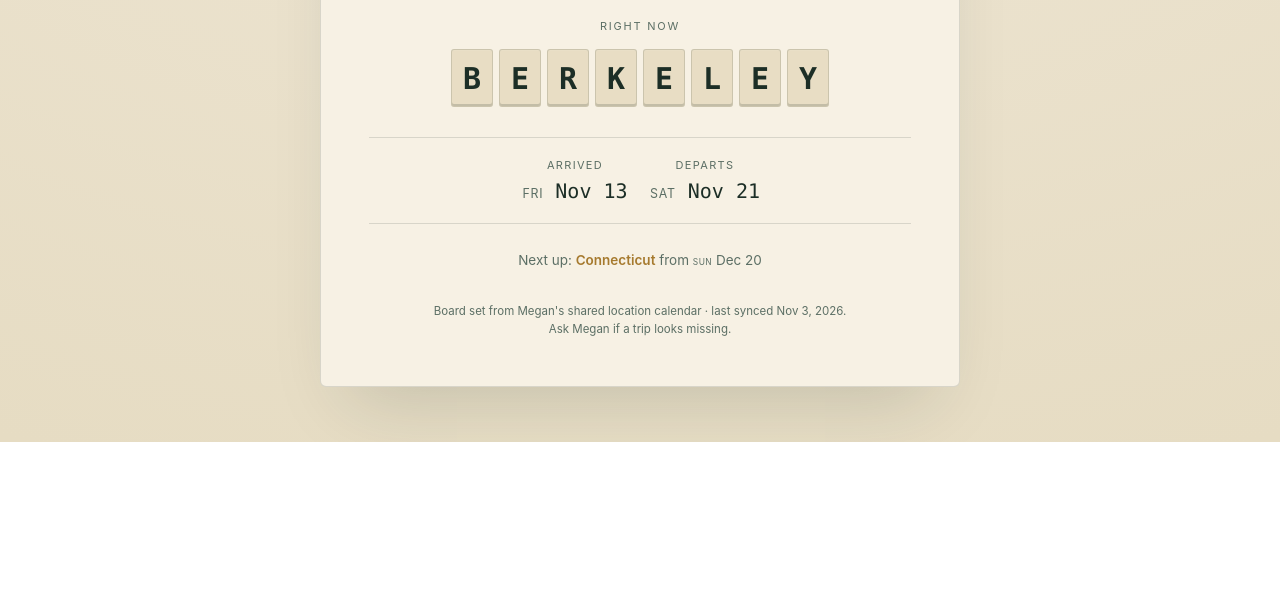
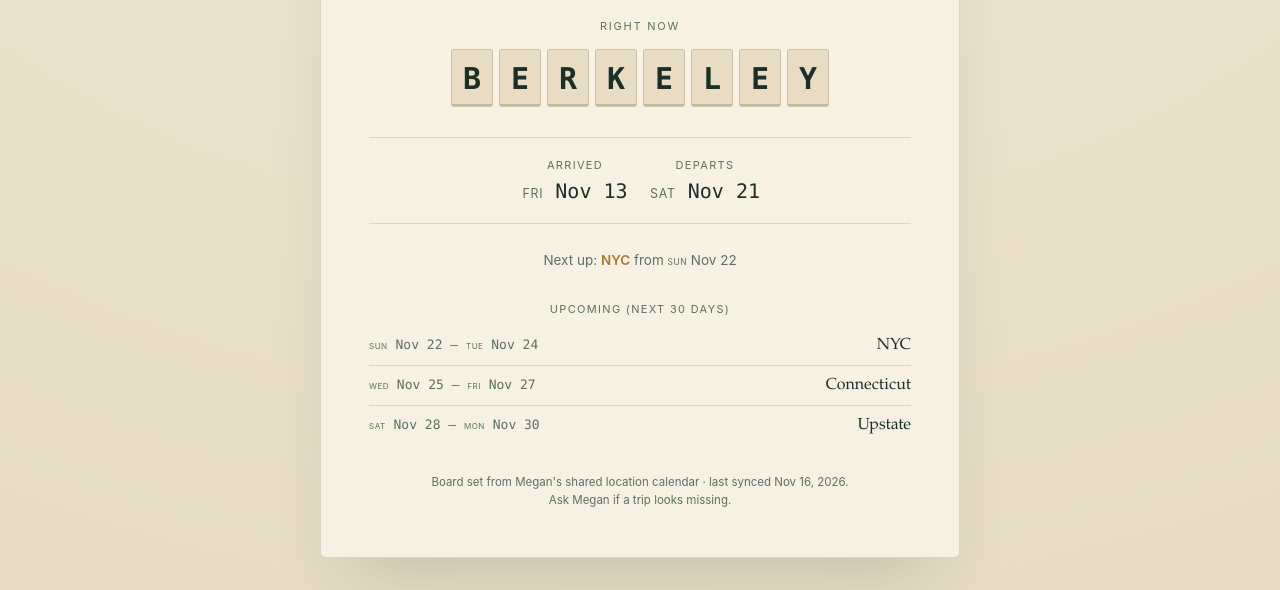
Before and after one commit to mmnnelson/where-is-megan, a plain HTML site: page index.html in a window 1280 px wide. Shown: the part 358-948 px from the top of the page. Before the commit the page ends 800 px from the top, so only its background shows below. Drawn offline with Linux system fonts and the light colour scheme.

Commit message:
Daily calendar refresh — Nov 16, 2026
Co-Authored-By: Claude Opus 5.5 <noreply@anthropic.com>

```diff
--- a/index.html
+++ b/index.html
@@ -244,7 +244,7 @@
   </div>
   <div class="manifest-label" id="manifestLabel" style="text-align:center;"></div>
   <div id="manifest"></div>
-  <div class="footer-note">Board set from Megan's shared location calendar &middot; last synced Nov 3, 2026.<br />Ask Megan if a trip looks missing.</div>
+  <div class="footer-note">Board set from Megan's shared location calendar &middot; last synced Nov 16, 2026.<br />Ask Megan if a trip looks missing.</div>
 </div>
 
 <script>
@@ -273,6 +273,9 @@
     { start: "2026-11-04", end: "2026-11-06", location: "NYC" },
     { start: "2026-11-06", end: "2026-11-13", location: "Mexico" },
     { start: "2026-11-13", end: "2026-11-22", location: "Berkeley" },
+    { start: "2026-11-22", end: "2026-11-25", location: "NYC" },
+    { start: "2026-11-25", end: "2026-11-28", location: "Connecticut" },
+    { start: "2026-11-28", end: "2026-12-01", location: "Upstate" },
     { start: "2026-12-20", end: "2026-12-28", location: "Connecticut" },
     { start: "2026-12-28", end: "2027-01-01", location: "NYC" },
     { start: "2027-01-01", end: "2027-01-31", location: "Oakland" }
```
